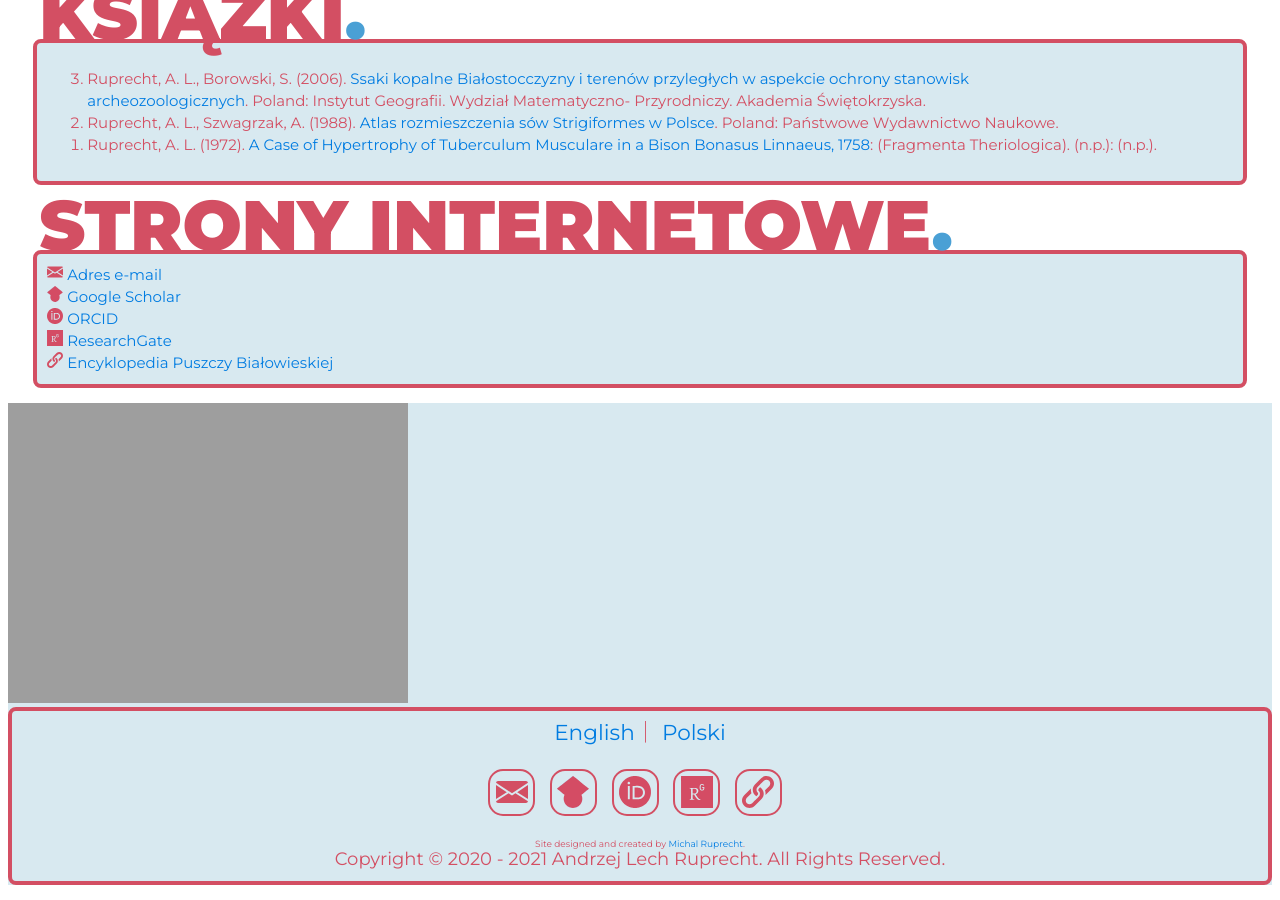
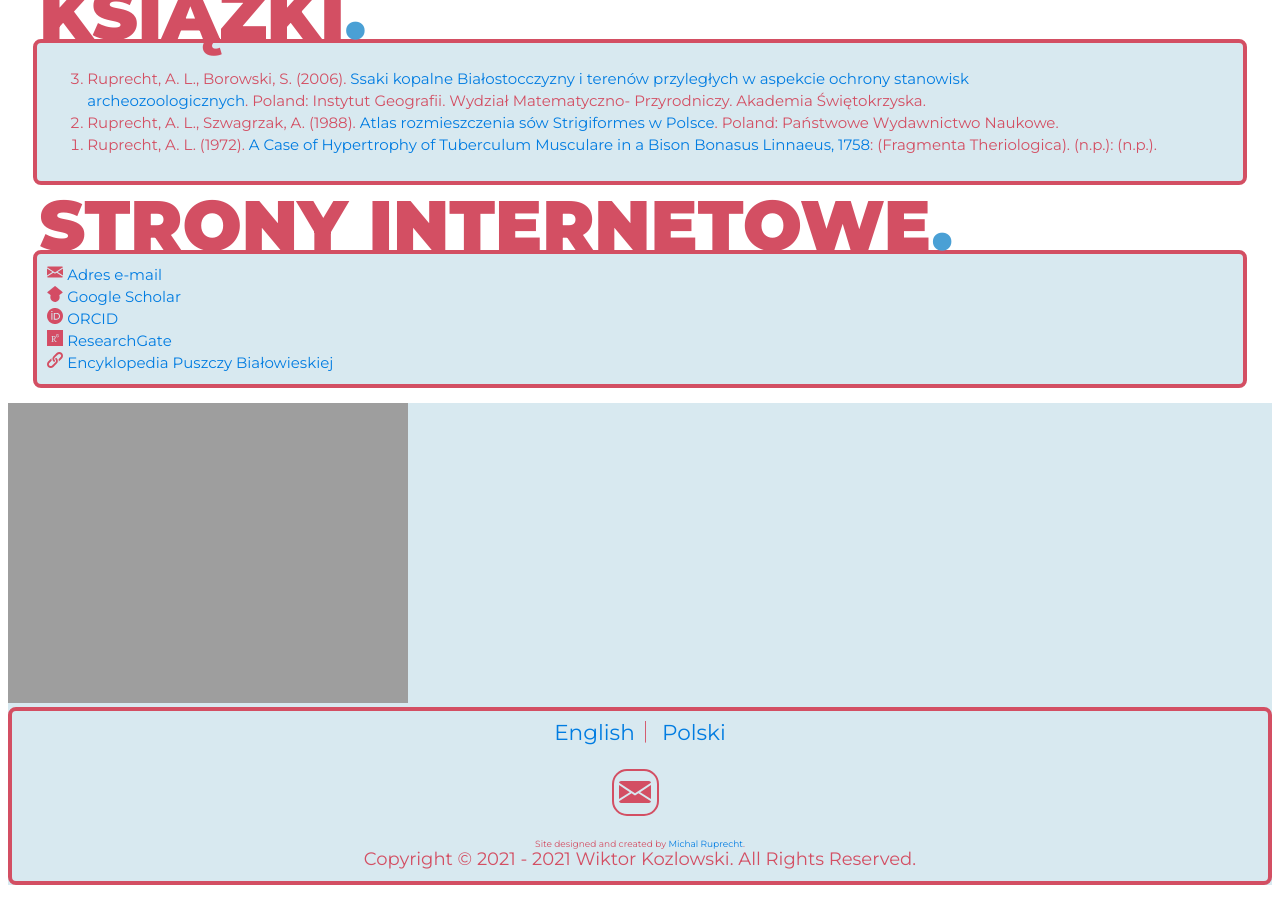
Before and after one commit to WiktorKozlowski/wiktorkozlowski.github.io, a Jekyll site: the page built from pages/pl.html, in a window 1280 px wide and 900 px high, scrolled down 4966 px. Built offline with Jekyll 4.4.1, drawn with Linux system fonts in a browser that asks for light colours.

Commit message:
Update default.html

```diff
--- a/_layouts/default.html
+++ b/_layouts/default.html
@@ -7,13 +7,13 @@
     <meta charset="utf-8">
     <meta content="IE=edge" http-equiv="X-UA-Compatible">
     <meta content="Michal T. Ruprecht" name="author">
-    <meta name="keywords" content="Andrzej L. Ruprecht, Andrzej Lech Ruprecht, Dr. Andrzej L. Ruprecht, Dr. Ruprecht, Bialowieza, , Andrzej Lech Ruprecht, Andrzej L Ruprecht, Andrzej Ruprecht, AL Ruprecht">
+    <meta name="keywords" content="Wiktor Kozlowski, Wiktor Kozlowski, Dr. Wiktor Kozlowski, Dr. Ruprecht, Bialowieza, , Wiktor Kozlowski, Wiktor Kozlowski, Andrzej Ruprecht, AL Ruprecht">
     <meta name="viewport" content="width=device-width, initial-scale=1">
-    <link rel="stylesheet" type="text/css" href="https://AndrzejRuprecht.github.io/main.css">
+    <link rel="stylesheet" type="text/css" href="https://WiktorKozlowski.github.io/main.css">
     <style> @import url('https://fonts.googleapis.com/css?family=Montserrat:400,400i,500,500i,600,600i,700,700i,800,800i,900,900i');</style>
-    <link rel="shortcut icon" async href="https://AndrzejRuprecht.github.io/assets/favicon.ico"/>
+    <link rel="shortcut icon" async href="https://WiktorKozlowski.github.io/assets/favicon.ico"/>
     <style media="screen"></style>
-    <script src="https://AndrzejRuprecht.github.io/script.js"></script>
+    <script src="https://WiktorKozlowski.github.io/script.js"></script>
   </head>
 
 
@@ -21,23 +21,19 @@
 		{{ content }}
 			<footer>
 				<div class="photo">
-					<img src="https://AndrzejRuprecht.github.io/assets/banner.svg" alt="This is Andrzej L. Ruprecht, Andrzej Lech Ruprecht, Andrzej L Ruprecht, Andrzej Ruprecht, AL Ruprecht">
+					<img src="https://WiktorKozlowski.github.io/assets/banner.svg" alt="">
 				</div>
         <div class="container">
 					<h3>
 						<center><big>
 							<big>
-								<a href="https://andrzejruprecht.github.io">English</a>｜
-								<a href="https://andrzejruprecht.github.io/pages/pl">Polski</a></big>
+								<a href="https://WiktorKozlowski.github.io">English</a>｜
+								<a href="https://WiktorKozlowski.github.io/pages/pl">Polski</a></big>
              <br /><br />
-						 	<a class="containerbutton" href="mailto:DrAndrzejRuprecht@gmail.com" target="_blank"><img src="https://AndrzejRuprecht.github.io/assets/icons/mail.svg" alt="EMail" style="width:32px;"></a>
-						 	<a class="containerbutton" href="https://scholar.google.com/citations?user=XcLSwFMAAAAJ&hl=en&oi=ao" target="_blank"><img src="https://AndrzejRuprecht.github.io/assets/icons/scholar.svg" alt="Google Scholar" style="width:32px;"></a>
-						 	<a class="containerbutton" href="https://orcid.org/0000-0003-1378-7554" target="_blank"><img src="https://AndrzejRuprecht.github.io/assets/icons/orcid.svg" alt="ORCID" style="width:32px;"></a>
-							<a class="containerbutton" href="https://www.researchgate.net/profile/Andrzej-Ruprecht" target="_blank"><img src="https://AndrzejRuprecht.github.io/assets/icons/researchgate.svg" alt="Research Gate" style="width:32px;"></a>
-							<a class="containerbutton" href="http://www.encyklopedia.puszcza-bialowieska.eu/index.php?dzial=haslo&id=777" target="_blank"><img src="https://AndrzejRuprecht.github.io/assets/icons/link.svg" alt="Andrzej L. Ruprecht link" style="width:32px;"></a>
+						 	<a class="containerbutton" href="mailto:WiktorKozlowski1912@gmail.com" target="_blank"><img src="https://WiktorKozlowski.github.io/assets/icons/mail.svg" alt="EMail" style="width:32px;"></a>
              <br /><br />
              <div class="smalltext">Site designed and created by <a href="https://michalruprecht.com/" target="_blank">Michal Ruprecht</a>.</div>
-             Copyright © 2020 - <script>document.write(new Date().getFullYear())</script> Andrzej Lech Ruprecht. All Rights Reserved.
+             Copyright © 2021 - <script>document.write(new Date().getFullYear())</script> Wiktor Kozlowski. All Rights Reserved.
           </center></h3>
         </div>
 			</footer>
```
